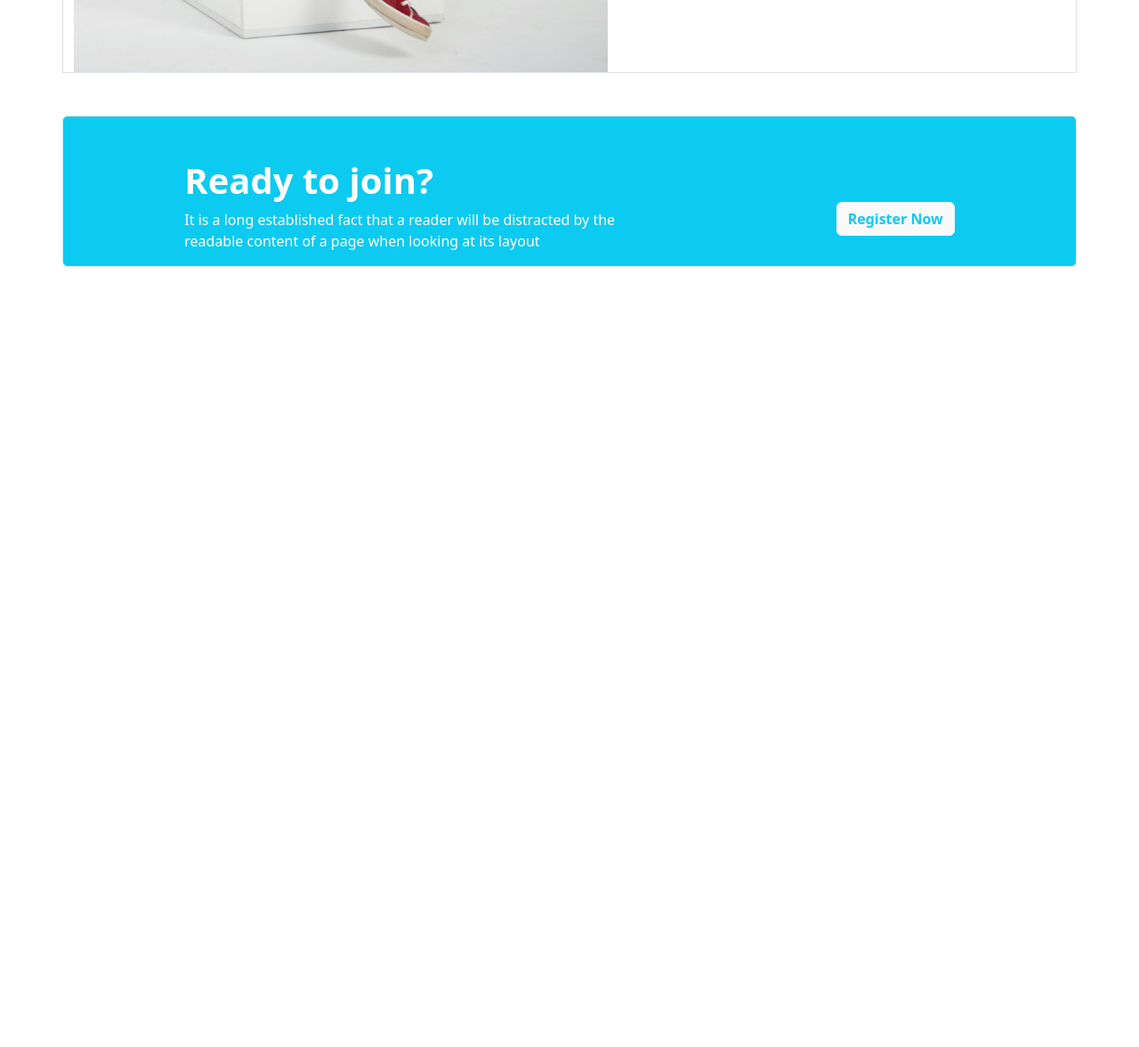
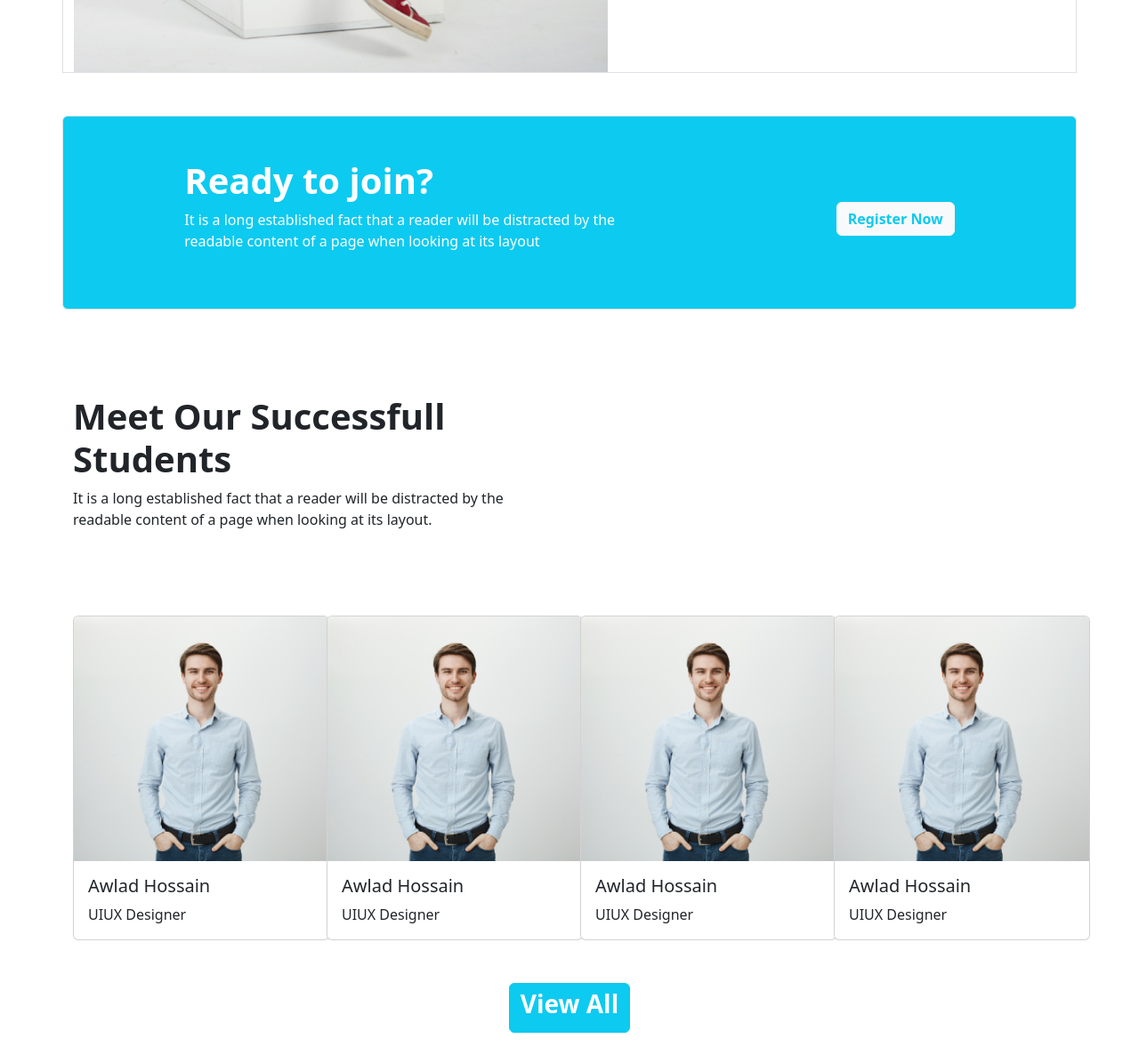
Before and after one commit to afsanaferdous/Assignment-3, a plain HTML site: page index.html in a window 1280 px wide. Shown: the part 2698-3875 px from the top of the page at 89% size. Before the commit the page ends 2998 px from the top, so only its background shows below. Drawn offline with nearby package versions, Linux system fonts and the light colour scheme.

Commit message:
students details finish

```diff
--- a/index.html
+++ b/index.html
@@ -244,7 +244,7 @@
     <!-- end---e-learning-institute -->
 
     <section class="container mt-5 pt-5 bg-info border rounded-2">
-        <div class="d-flex justify-content-around ">
+        <div class="d-flex justify-content-around mb-4 pb-4 ">
             <div>
                 <h1 class="text-white fw-bold">Ready to join?</h1>
                 <p class="text-white">It is a long established fact that a reader will be distracted by the
@@ -281,6 +281,69 @@
             </div>
         </div>
     </section>
+    <!-- modal end -->
+
+    <!-- students-start -->
+    <section class="container mt-5 pt-5">
+        <h1 class="fw-bolder">Meet Our Successfull
+            <br>
+            Students
+        </h1>
+        <p>It is a long established fact that a reader will be distracted by the
+            <br>
+            readable content of a page when looking at its layout.
+        </p>
+
+        <!-- student-row -->
+        <div class="row mt-5 pt-5">
+            <!-- student/1 -->
+            <div class="col-sm-12 col-md-6 col-lg-3">
+                <div class="card" style="width: 18rem;">
+                    <img src="student-1.png" class="card-img-top" alt="...">
+                    <div class="card-body">
+                        <h5 class="card-title">Awlad Hossain</h5>
+                        <p class="card-text">UIUX Designer</p>
+                    </div>
+                </div>
+            </div>
+            <!-- student/2 -->
+            <div class="col-sm-12 col-md-6 col-lg-3">
+                <div class="card" style="width: 18rem;">
+                    <img src="student-1.png" class="card-img-top" alt="...">
+                    <div class="card-body">
+                        <h5 class="card-title">Awlad Hossain</h5>
+                        <p class="card-text">UIUX Designer</p>
+                    </div>
+                </div>
+            </div>
+            <!-- student/3 -->
+            <div class="col-sm-12 col-md-6 col-lg-3">
+                <div class="card" style="width: 18rem;">
+                    <img src="student-1.png" class="card-img-top" alt="...">
+                    <div class="card-body">
+                        <h5 class="card-title">Awlad Hossain</h5>
+                        <p class="card-text">UIUX Designer</p>
+                    </div>
+                </div>
+            </div>
+            <!-- student/4 -->
+            <div class="col-sm-12 col-md-6 col-lg-3">
+                <div class="card" style="width: 18rem;">
+                    <img src="student-1.png" class="card-img-top" alt="...">
+                    <div class="card-body">
+                        <h5 class="card-title">Awlad Hossain</h5>
+                        <p class="card-text">UIUX Designer</p>
+                    </div>
+                </div>
+            </div>
+        </div>
+        <p class="text-center mt-5 d-sm-none d-md-none d-lg-block"> <button class="btn btn-info text-white">
+                <h3 class="fw-bolder ">View All</h3>
+            </button></p>
+    </section>
+    <!-- students-end -->
+
+
     <!-- main-end -->
 
 
```
Also changed, not shown: student-1.png (added), student-2.png (added), student-3.png (added), student-4.png (added), student-5.png (added), student-6.png (added).
